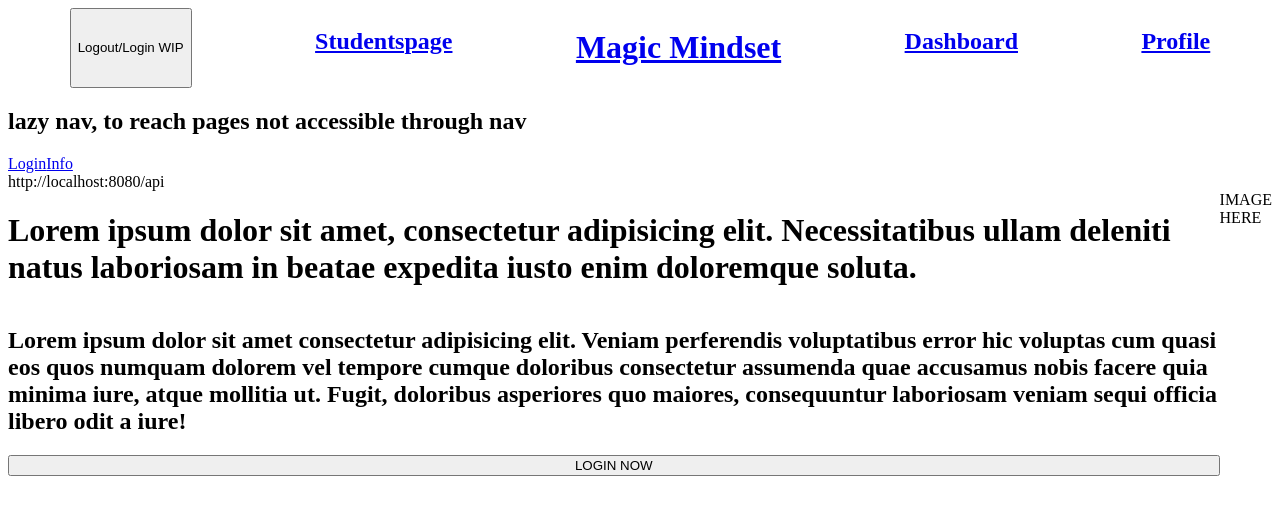
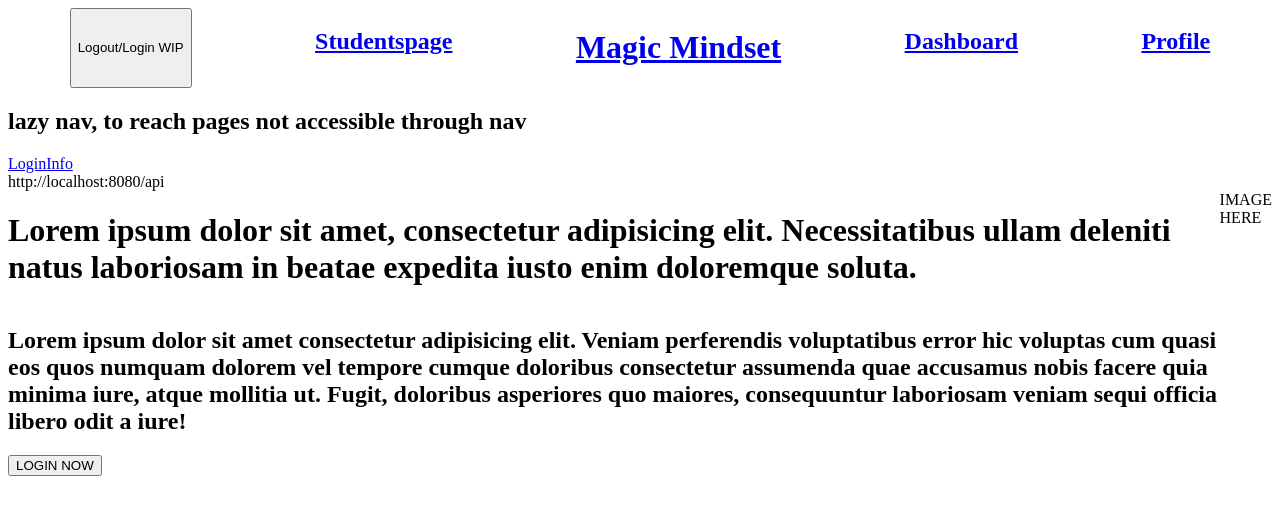
Before and after one commit to CryptForge/magic-mindset, a React (Vite) app in the folder website/: page / in a window 1280 px wide. Shown: the top 514 px of the page. Built offline with nearby package versions, Linux system fonts and the light colour scheme.

Commit message:
Simple Login button on homescreen using <Link>

```diff
--- a/website/src/page/Home/Home.jsx
+++ b/website/src/page/Home/Home.jsx
@@ -1,4 +1,5 @@
 import React from "react";
+import { Link } from "react-router-dom";
 import "./Home.css";
 
 const Home = (props) => {
@@ -19,7 +20,9 @@ const Home = (props) => {
           doloribus asperiores quo maiores, consequuntur laboriosam veniam sequi
           officia libero odit a iure!
         </h2>
-        <button>LOGIN NOW</button>
+        <Link to="/login">
+          <button>LOGIN NOW</button>
+        </Link>
       </div>
       <div>IMAGE HERE</div>
     </div>
```
